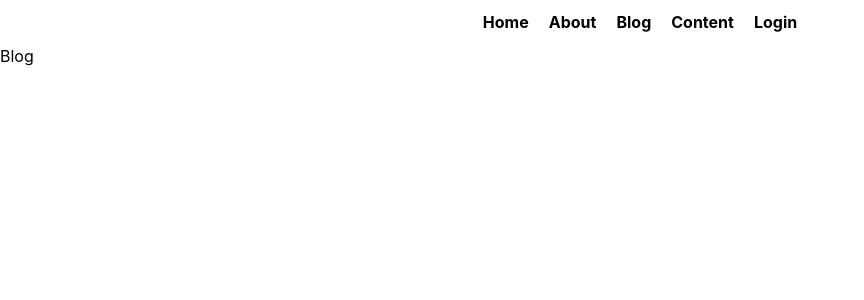
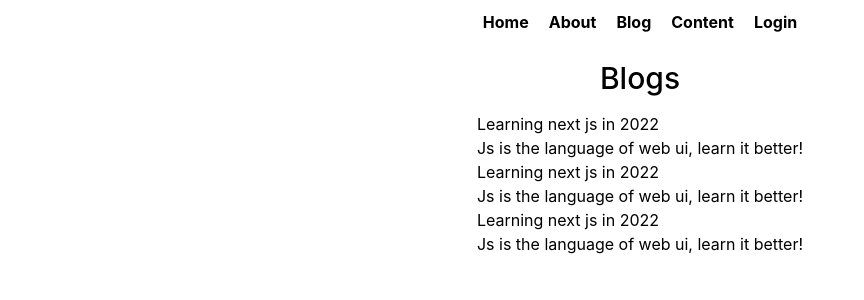
Before and after one commit to dmr-911/hunting-coder, a Next.js app: page /blog in a window 1280 px wide. Shown: the top 300 px of the page, without its empty margins (0-864 px from the left). Built offline with nearby package versions, Linux system fonts and the light colour scheme.

Commit message:
blogs api created

```diff
--- /dev/null
+++ b/blogData/learnHtml.json
@@ -0,0 +1,5 @@
+    {
+        "title" : "how to learn js",
+        "content" : "JavaScript often abbreviated JS, is a programming language that is one of the core technologies of the World Wide Web, alongside HTML and CSS.",
+        "author" : "Dmr"
+    }
--- /dev/null
+++ b/blogData/learnJs.json
@@ -0,0 +1,5 @@
+    {
+        "title" : "how to learn js",
+        "content" : "JavaScript often abbreviated JS, is a programming language that is one of the core technologies of the World Wide Web, alongside HTML and CSS.",
+        "author" : "Dmr"
+    }
--- /dev/null
+++ b/blogData/learnNext.json
@@ -0,0 +1,5 @@
+    {
+        "title" : "how to learn js",
+        "content" : "JavaScript often abbreviated JS, is a programming language that is one of the core technologies of the World Wide Web, alongside HTML and CSS.",
+        "author" : "Dmr"
+    }
--- /dev/null
+++ b/blogData/learnReact.json
@@ -0,0 +1,5 @@
+    {
+        "title" : "how to learn js",
+        "content" : "JavaScript often abbreviated JS, is a programming language that is one of the core technologies of the World Wide Web, alongside HTML and CSS.",
+        "author" : "Dmr"
+    }
--- /dev/null
+++ b/pages/api/blogs.js
@@ -0,0 +1,8 @@
+import * as fs from 'fs';
+
+export default function handler(req, res) {
+    fs.readFile('blogData/learnNext.json', "utf-8", (err, data)=>{
+        console.log(data);
+        res.status(200).json(JSON.parse(data))
+    })
+}
--- a/pages/blog.js
+++ b/pages/blog.js
@@ -1,8 +1,25 @@
-import React from 'react'
+import React from 'react';
+import styles from '../styles/Home.module.css'
 
 const Blog = () => {
   return (
-    <div>Blog</div>
+    <>
+    <div className="text-center text-3xl font-medium my-4">Blogs</div>
+    <main className={styles.main}>
+    <div>
+    <h3>Learning next js in 2022</h3>
+    <p>Js is the language of web ui, learn it better!</p>
+  </div>
+  <div>
+    <h3>Learning next js in 2022</h3>
+    <p>Js is the language of web ui, learn it better!</p>
+  </div>
+  <div>
+    <h3>Learning next js in 2022</h3>
+    <p>Js is the language of web ui, learn it better!</p>
+  </div>
+    </main>
+  </>
   )
 }
 
--- /dev/null
+++ b/pages/blogspot/[blogId].js
@@ -0,0 +1,15 @@
+import { useRouter } from 'next/router';
+import React from 'react';
+
+const BlogId = () => {
+    const router = useRouter();
+    const{blogId} = router.query;
+    console.log(blogId);
+    return (
+        <div>
+            <h4>This is {blogId} blog</h4>
+        </div>
+    );
+};
+
+export default BlogId;
--- a/pages/index.js
+++ b/pages/index.js
@@ -2,10 +2,9 @@ import Head from 'next/head'
 import Image from 'next/image'
 import BannerImg from '../components/bannerImg'
 import styles from '../styles/Home.module.css'
-import store from '../redux/store'
+import Link from 'next/link'
 
 export default function Home() {
-  console.log(store.getState().auth);
   return (
     <div className={styles.container}>
       <style jsx>
@@ -34,8 +33,10 @@ export default function Home() {
         A blog for coders by a coder
         </p>
         <BannerImg></BannerImg>
-        <div>
+        <div className="cursor-pointer">
+          <Link href="/blogspot/blog1">
           <h3>Learning next js in 2022</h3>
+          </Link>
           <p>Js is the language of web ui, learn it better!</p>
         </div>
         <div>
```
